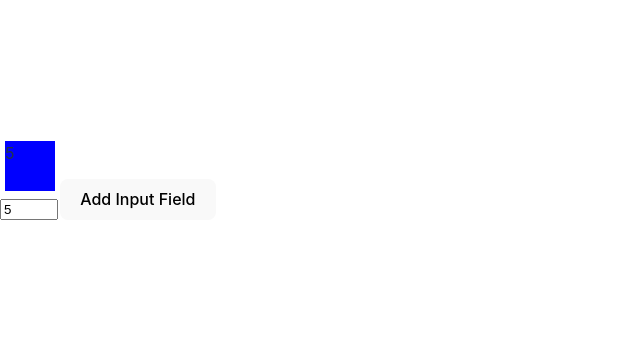
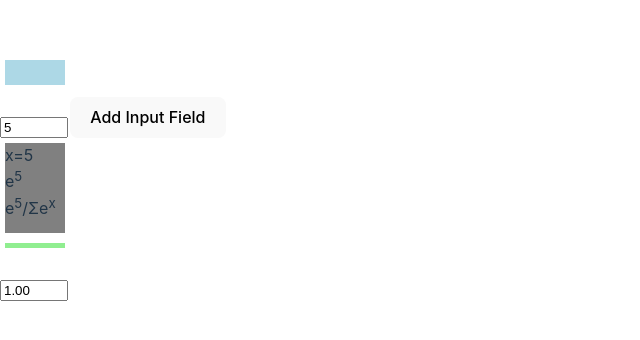
Before and after one commit to MashukeAlam/softmax, a React (Vite) app: page / in a window 1280 px wide. Shown: the part 222-562 px from the top of the page, without its empty margins (0-640 px from the left). Built offline with nearby package versions, Linux system fonts and the light colour scheme.

Commit message:
softmax function

```diff
--- a/src/App.jsx
+++ b/src/App.jsx
@@ -1,23 +1,35 @@
 import React, {useState} from 'react';
 import BarGraph from './BarGraph';
+import SoftMax from './SoftMax';
 
 function App() {
   const [data, setData] = useState([5]); // Initial data array
+  const [softmaxArray, setSoftmaxArray] = useState(calculateSoftmax(data)); // Initial softmax array
   const [inputValues, setInputValues] = useState(Array.from({ length: data.length }, () => ''));
 
   const handleInputChange = (index, value) => {
     const newData = [...data];
     newData[index] = parseFloat(value);
     setData(newData);
+    setSoftmaxArray(calculateSoftmax(newData));
   };
 
   // Function to add a new input field
   const handleAddInputField = () => {
     setData([...data, 0]);
   };
+
+  function calculateSoftmax(arr) {
+    const expArray = arr.map(value => Math.exp(value));
+    const sumExp = expArray.reduce((acc, curr) => acc + curr, 0);
+    return expArray.map(value => (value / sumExp).toFixed(2));
+  }
+
   return (
-    <div>
-      <BarGraph data={data}  onInputChange={handleInputChange} onAddInputField={handleAddInputField}  />
+    <div >
+      <BarGraph data={data}  onInputChange={handleInputChange} onAddInputField={handleAddInputField} showAddNumberField={true} color={'lightblue'}  />
+      <SoftMax data={data} />
+      <BarGraph data={softmaxArray}  onInputChange={handleInputChange} onAddInputField={handleAddInputField} showAddNumberField={false} color={'lightgreen'} />
     </div>
   );
 }
--- a/src/Bar.jsx
+++ b/src/Bar.jsx
@@ -1,9 +1,9 @@
 import React from 'react';
 
-const Bar = ({ value, width }) => {
+const Bar = ({ value, width, color }) => {
   return (
-    <div style={{ width: `${width}px`, height: `${value * 10}px`, backgroundColor: 'blue', margin: '5px' }}>
-      {value}
+    <div style={{ width: `${width}px`, height: `${value * 5}px`, backgroundColor: `${color}`, margin: '5px' }}>
+
     </div>
   );
 };
--- a/src/BarGraph.jsx
+++ b/src/BarGraph.jsx
@@ -1,13 +1,14 @@
 import React from 'react';
 import Bar from './Bar';
 
-function BarGraph({ data, onInputChange, onAddInputField }) {
-    const width=50;
+function BarGraph({ data, onInputChange, onAddInputField, showAddNumberField, color }) {
+    const width=60;
   return (
     <div style={{display: 'flex', alignItems: 'flex-end'}}>
       {data.map((value, index) => (
           <div key={index}>
-        <Bar value={value} width={width} />
+        <Bar value={value} width={width} color={color} />
+        <br></br>
           <input
           style={{width: `${width}px`}}
             type="number"
@@ -16,7 +17,7 @@ function BarGraph({ data, onInputChange, onAddInputField }) {
           />
         </div>
       ))}
-      <button onClick={onAddInputField}>Add Input Field</button>
+      {showAddNumberField && <button onClick={onAddInputField}>Add Input Field</button>}
     </div>
   );
 }
--- /dev/null
+++ b/src/EulerBox.jsx
@@ -0,0 +1,15 @@
+import React from 'react';
+
+const EulerBox = ({ value, width, height }) => {
+  return (
+    <div style={{ width: `${width}px`, height: `${height}px`, backgroundColor: 'grey', margin: '5px' }}>
+      <span>x={value}</span>
+      <br />
+      <span>e<sup>{value}</sup></span>
+      <br />
+      <span>e<sup>{value}</sup>/Σe<sup>x</sup></span>
+    </div>
+  );
+};
+
+export default EulerBox;
--- /dev/null
+++ b/src/SoftMax.jsx
@@ -0,0 +1,16 @@
+import React from 'react';
+import EulerBox from './EulerBox';
+
+function SoftMax({ data }) {
+    const width=60;
+    const height=90;
+  return (
+    <div style={{display: 'flex', alignItems: 'flex-end'}}>
+      {data.map((value, index) => (
+        <EulerBox value={value} width={width} height={height} />
+      ))}
+    </div>
+  );
+}
+
+export default SoftMax;
```
